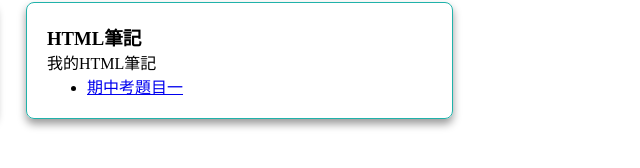
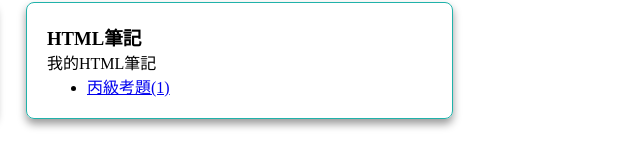
Before and after one commit to o2965905/o2965905.github.io, a plain HTML site: page index.html in a window 1280 px wide. Shown: the part 256-424 px from the top of the page, 629-1269 px from the left. Drawn offline with Linux system fonts and the light colour scheme.

Commit message:
修改HTML連結

```diff
--- a/index.html
+++ b/index.html
@@ -30,7 +30,7 @@
             <h3>HTML筆記</h3>
             <p>我的HTML筆記</p>
             <ul>
-                <li><a href="https://o2965905.github.io/HTML.CSS_Notes/">期中考題目一</a></li>
+                <li><a href="https://o2965905.github.io/HTML.CSS_Notes/">丙級考題(1)</a></li>
             </ul>
         </div>
     </div>
```
